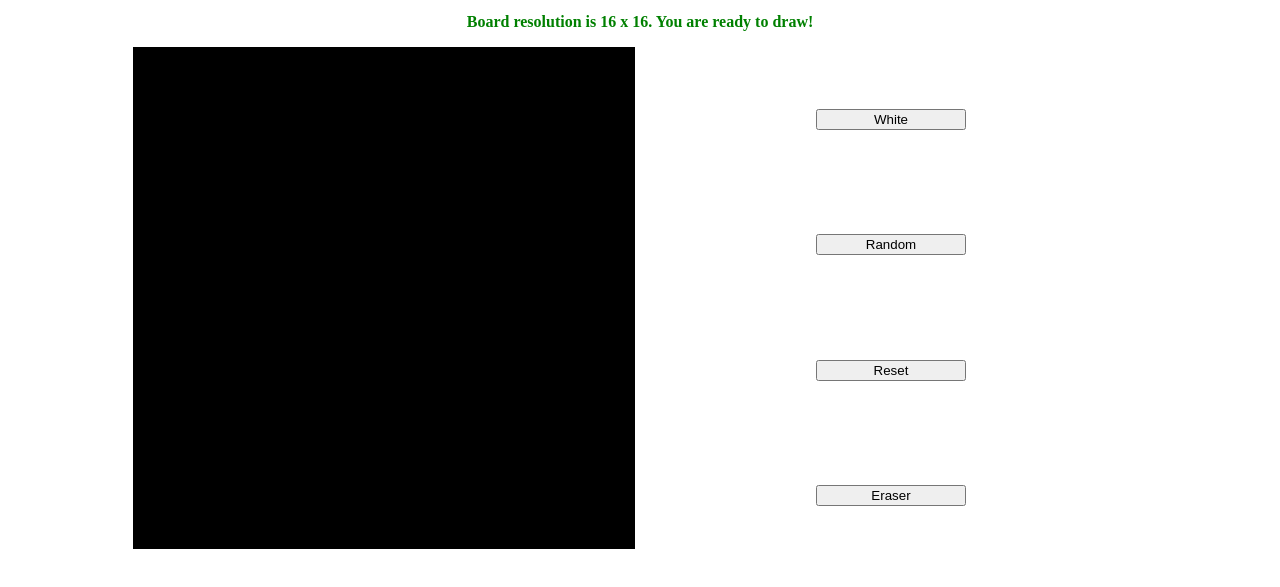
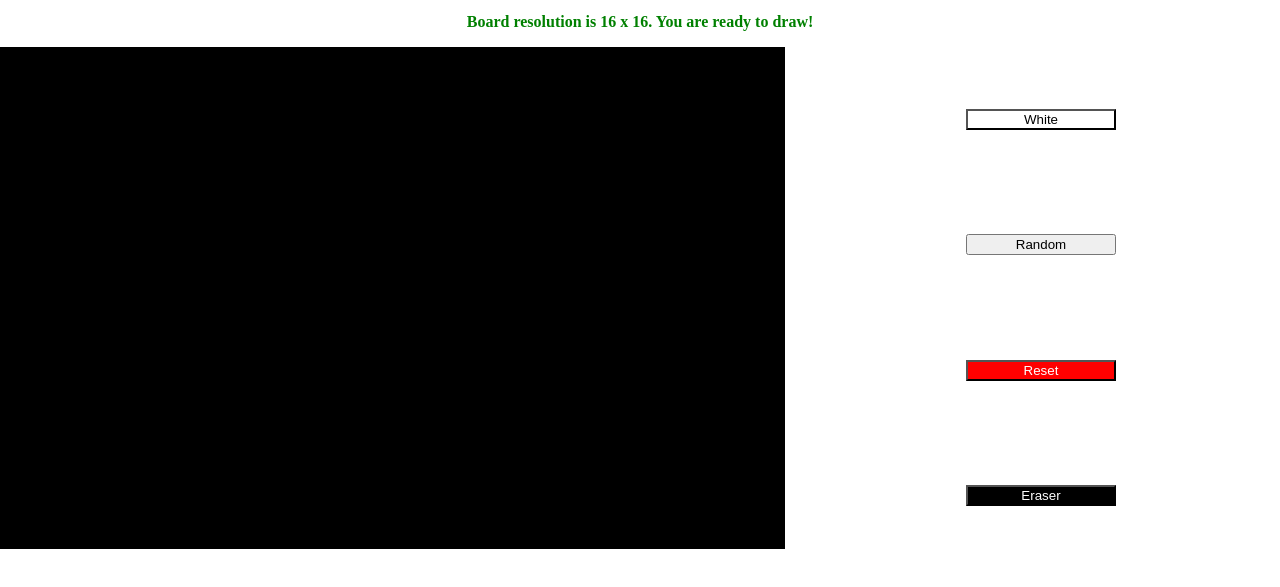
Before and after one commit to CodingSwordfish/etch-a-sketch, a plain HTML site: page index.html in a window 1280 px wide. Shown: the part 101-688 px from the top of the page. Drawn offline with Linux system fonts and the light colour scheme.

Commit message:
Modify to only click the board area for the hover to work

```diff
--- a/index.js
+++ b/index.js
@@ -10,6 +10,8 @@ document.addEventListener("DOMContentLoaded", (e) => {
 message.textContent = "Board resolution is 16 x 16. You are ready to draw!";
 message.style.fontWeight = "bold";
 message.style.color = "green";
+// random.style.backgroundColor = `left,linear-gradient(blue,red)`;
+
 
 function createBoard(size) {
   let squareBoxes = size * size;
@@ -92,8 +94,9 @@ random.addEventListener("click", (e) => {
       // Check for class "square"
       e.target.style.backgroundColor = `hsl(${Math.floor(
         Math.random() * 360
-      )}, ${Math.floor(Math.random() * 100) + 25}%, ${Math.floor(Math.random() * 75) + 25
-        }%)`;
+      )}, ${Math.floor(Math.random() * 100) + 25}%, ${
+        Math.floor(Math.random() * 75) + 25
+      }%)`;
     }
   });
 });
@@ -108,7 +111,7 @@ erase.addEventListener("click", (e) => {
 });
 
 document.body.addEventListener("click", (event) => {
-  if (event.target.tagName !== "BUTTON") {
+  if (event.target.tagName !== "BUTTON" && event.target.classList.contains("square")) {
     isDrawing = !isDrawing;
   }
 });
--- a/style.css
+++ b/style.css
@@ -23,7 +23,7 @@ h1 {
     display: flex;
     flex-direction: row;
     flex-wrap: wrap;
-    width: 500px;
+    width: 800px;
     height: 500px;
     border: 1px solid black;
     background-color: black;
@@ -45,5 +45,18 @@ h1 {
 
 button {
     width: 150px;
+}
 
+#white {
+    background-color: white;
 }
+
+#erase {
+    background-color: black;
+    color: white;
+}
+
+#reset {
+    background-color: red;
+    color: white;
+}
```
